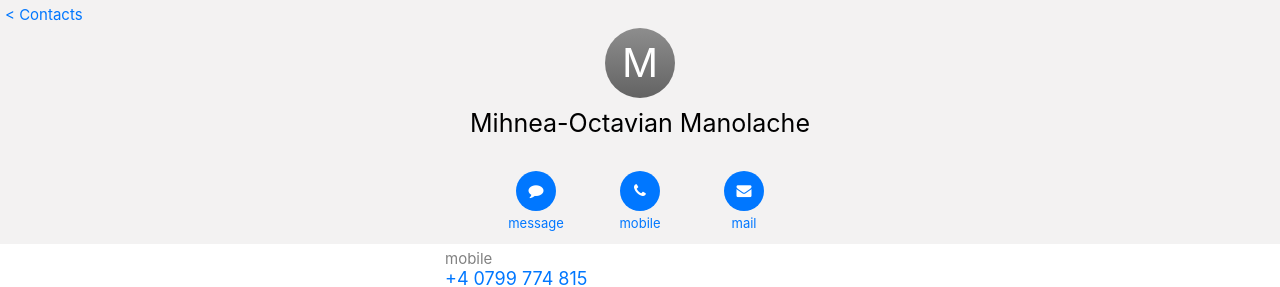
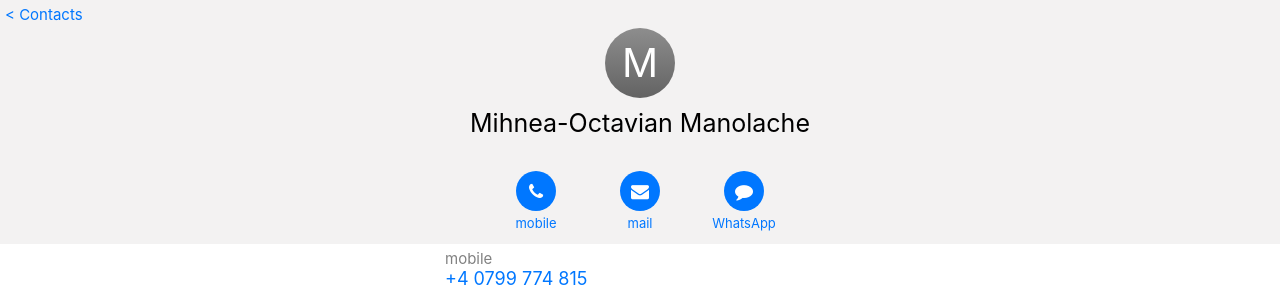
Before and after one commit to mihneamanolache/iOS-contact, a plain HTML site: page index.html in a window 1280 px wide. Shown: the top 287 px of the page. Drawn offline with Linux system fonts and the light colour scheme.

Commit message:
WhatsApp func. added

```diff
--- a/index.html
+++ b/index.html
@@ -25,14 +25,14 @@
         </div>
         <table id="whatever">
             <tr>
-                <th><div id="round"><i class="fa fa-comment"></i></div></th>
-                <th><div id="round"><i class="fa fa-phone"></i></div></th>
-                <th><div id="round"><i class="fa fa-envelope"></i></div></th>
+                <th><div id="round"><a id="icons" href="tel:+4 0799 774 815"><i class="fa fa-phone"></i></a></div></th>
+                <th><div id="round"><a id="icons" href="mailto:mihnea@scoalatop.ro"><i class="fa fa-envelope"></i></a></div></th>
+                <th><div id="round"><a id="icons" href="https://api.whatsapp.com/send?phone=0040799774815"><i class="fa fa-comment"></i></a></div></th>
             </tr>
             <tr>
-                <th>message</th>
                 <th>mobile</th>
                 <th>mail</th>
+                <th>WhatsApp</th>
             </tr>
 
         </table>
--- a/style.css
+++ b/style.css
@@ -125,3 +125,9 @@ a:active {
     padding-right: 10px;
     padding-bottom: 10px;
 }
+#icons
+{
+    color: white;
+    font-family: -apple-system;
+    font-size: 18px;
+}
```
